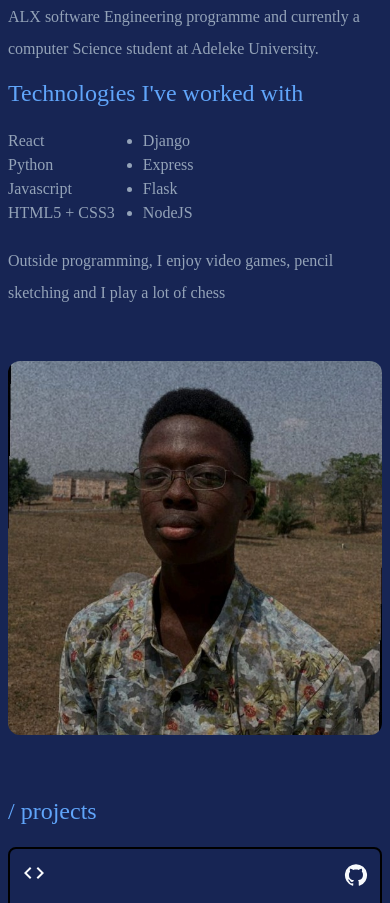
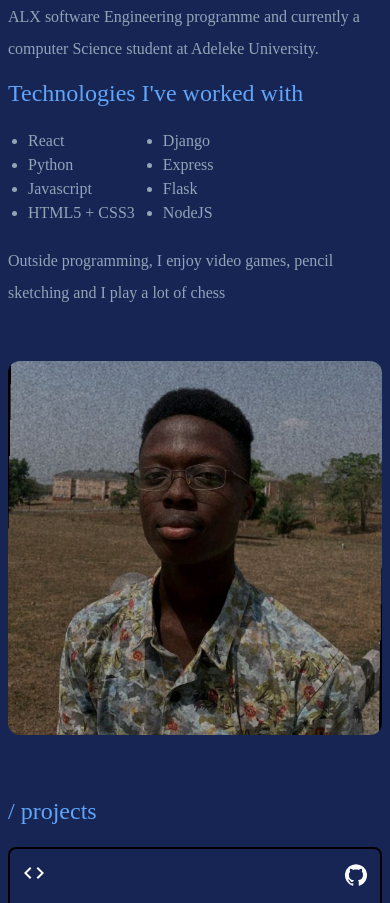
Before and after one commit to Osigelialex/My-Portfolio, a React (Vite) app: page / in a window 390 px wide. Shown: the part 1100-2003 px from the top of the page. Built offline with nearby package versions, Linux system fonts and the light colour scheme; a web font is replaced by a local one.

Commit message:
Fix formatting in about.jsx component

```diff
--- a/src/Components/about.jsx
+++ b/src/Components/about.jsx
@@ -41,7 +41,7 @@ export default function About() {
           <p className="text-blue-400 text-2xl my-3">
             Technologies I've worked with
           </p>
-          <div className="flex gap-7 text-slate-400 sm:text-xl text-md sm:ml-5 my-5">
+          <div className="flex gap-7 text-slate-400 sm:text-xl text-md ml-5 my-5">
             <ul className="list-disc">
               <li>React</li>
               <li>Python</li>
```
